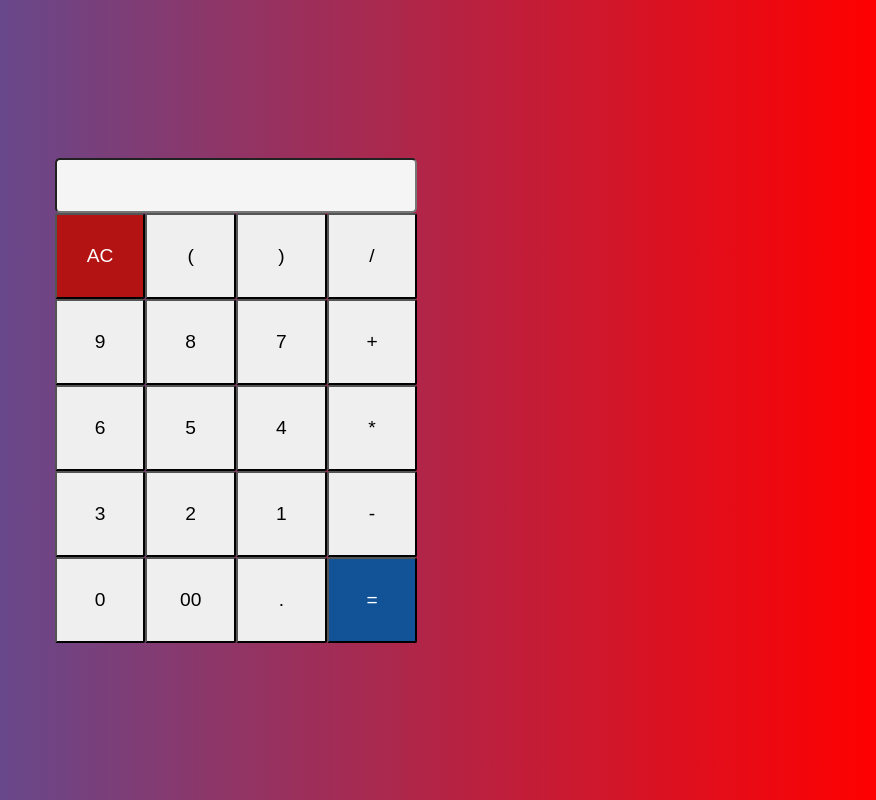
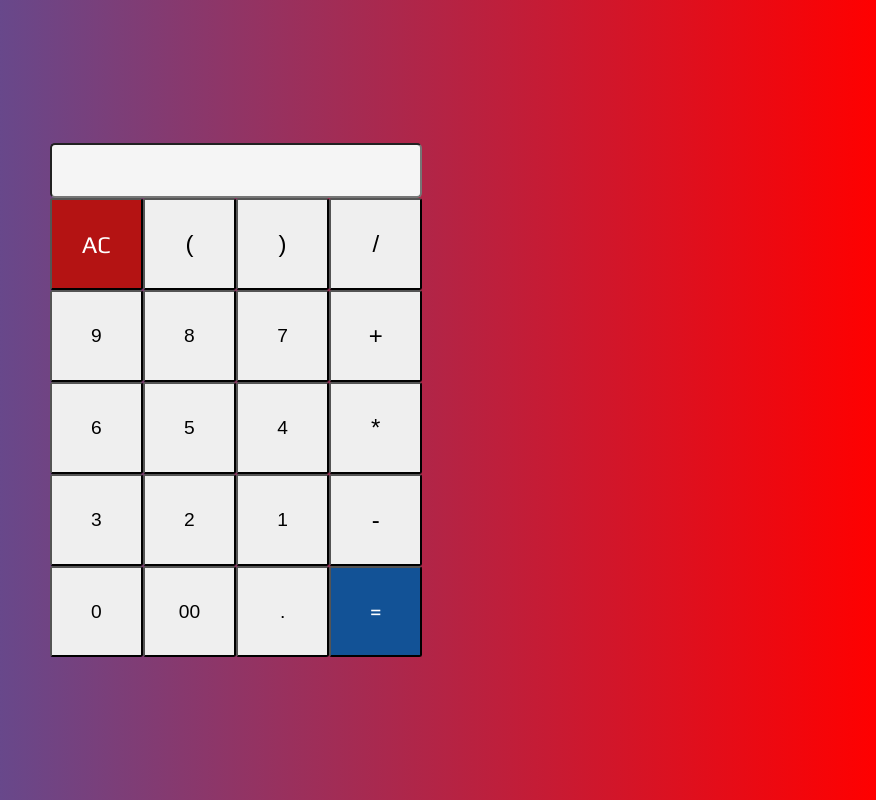
Before and after one commit to Brogy-alt/My_calculator, a plain HTML site: page index.html in a window 1280 px wide. Shown: the full height of the page, 404-1280 px from the left. Drawn offline with Linux system fonts and the light colour scheme.

Commit message:
thanks John

```diff
--- a/Js/code.js
+++ b/Js/code.js
@@ -6,11 +6,20 @@ function display(arg) {
     output.value += arg;
 }
 
+function displayOp(arg) {
+    output.value += arg;
+    allowDecimal = true
+}
+
 const equalBtn = document.querySelector(".equal");
 equalBtn.addEventListener('click', ()=>{
     if (output !== ''){
-        // calculate if the is a value in the screen
+        // calculate if there is a value in the screen
         output.value = eval(output.value);
+
+        if (output.value.includes('.')) {
+            allowDecimal = false
+        } else allowDecimal = true
     }
 })
 
@@ -18,16 +27,16 @@ const clearBtn = document.querySelector(".clear");
 clearBtn.addEventListener('click', ()=>{
     if (output !== ''){
         output.value = "";
+        allowDecimal = true;
     }
 })
 
-// const dotBtn = document.querySelector(".dot");
 
-// dotBtn.addEventListener('click', function(){
-//     if (input != ".")
-//         if( output != true){
-//             output += ".";
-//             input = true;
-//         }else (let .dot = false;)
-// }
-// )
+let allowDecimal = true;
+
+function displayDecimal(value){
+    if (allowDecimal) {
+        output.value += value
+        allowDecimal = false
+    }
+}
--- a/Styles/style.css
+++ b/Styles/style.css
@@ -1,3 +1,5 @@
+@import url('https://fonts.googleapis.com/css2?family=Play&display=swap');
+
 *,
 *::after,
 *::before{
@@ -5,6 +7,7 @@
     margin: 0;
     box-sizing: border-box;
 }
+
 
 body {
     overflow: hidden;
@@ -34,11 +37,16 @@ button:hover{
 .clear{
     background-color: rgb(180, 19, 19);
     color: white;
+    font-family: 'Play', sans-serif;
+    font-size: x-large;
+
 }
 
 .equal {
     background-color: rgb(18, 82, 150);
     color: white;
+    font-family: 'Play', sans-serif;
+    font-size: x-large;
 
 }
 
@@ -50,6 +58,36 @@ button:hover{
 .equal:hover{
     transform: scale(1.1);
     background-color: rgb(18, 82, 150);
+
+}
+
+.bracket1 {
+    font-size: x-large;
+
+}
+
+.bracket2 {
+    font-size: x-large;
+}
+
+.plus{
+    font-size: x-large;
+}
+
+.divide{
+    font-size: x-large;
+}
+
+.multi{
+    font-size: x-large;
+}
+
+.sub{
+    font-size: x-large;
+}
+
+.decimal{
+    font-size: x-large;
 }
 
 body {
@@ -75,9 +113,14 @@ input{
     background-color: whitesmoke;
     border-radius: 5px;
     font-size:x-large;
+    text-align: right;
 
 
 }
+
+
+
+
 
 .calculator {
     z-index: 10;
--- a/index.html
+++ b/index.html
@@ -10,7 +10,7 @@
 </head>
 
 <body>
-    <img src="https://i.postimg.cc/xqDghCFC/clipart2086326.png" alt="daddy">
+    <img src="https://i.postimg.cc/xqDghCFC/clipart2086326.png" alt="img">
 
 
     <div class="calculator">
@@ -19,39 +19,39 @@
         <div class="buttons">
 
             <button value="AC" class="clear">AC</button>
-            <button onclick="display('(')" value="(">(</button>
-            <button onclick="display(')')" value=")">)</button>
-            <button onclick="display('/')" value="/">/</button>
+            <button class="bracket1" onclick="display('(')" value="(">(</button>
+            <button class="bracket2" onclick="display(')')" value=")">)</button>
+            <button class="divide" onclick="displayOp('/')" value="/">/</button>
 
 
             <button onclick="display('9')" value="9">9</button>
             <button onclick="display('8')" value="8">8</button>
             <button onclick="display('7')" value="7">7</button>
-            <button name="plus" onclick="display('+')" value="+">+</button>
+            <button class="plus" name="plus" onclick="displayOp('+')" value="+">+</button>
 
             <button onclick="display('6')" value="6">6</button>
             <button onclick="display('5')" value="5">5</button>
             <button onclick="display('4')" value="4">4</button>
 
 
-            <button onclick="display('*')" value="*">*</button>
+            <button class="multi" onclick="displayOp('*')" value="*">*</button>
 
             <button onclick="display('3')" value="3">3</button>
             <button onclick="display('2')" value="2">2</button>
 
             <button onclick="display('1')" value="1">1</button>
-            <button onclick="display('-')" value="-">-</button>
+            <button class="sub" onclick="displayOp('-')" value="-">-</button>
 
 
             <button onclick="display('0')" value="0">0</button>
             <button onclick="display('00')" value="00">00</button>
-            <button name="dot" onclick="display('.')" value=".">.</button>
+            <button name="dot" onclick="displayDecimal('.')" value=".">.</button>
 
             <button value="=" class="equal">=</button>
 
         </div>
 
-    </div>
+    </input>
 
 
     <script src="/Js/code.js"></script>
```
